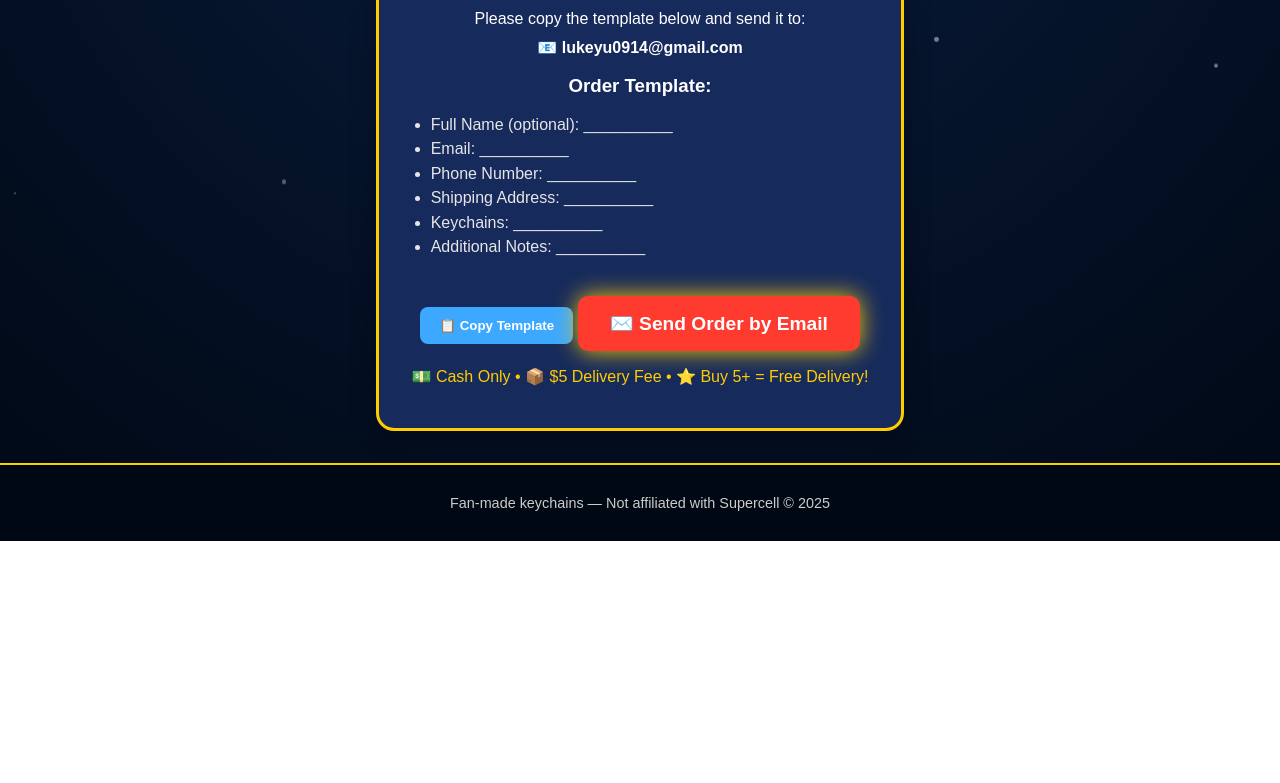
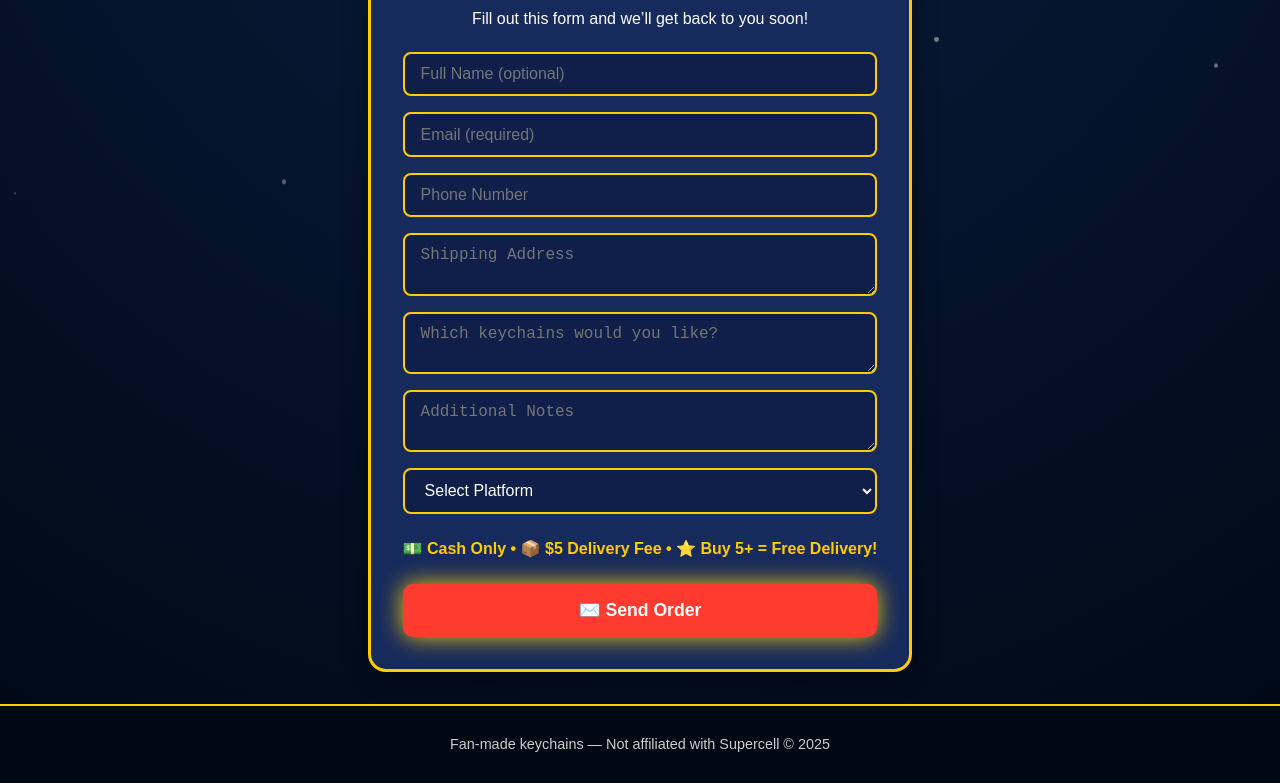
Before and after one commit to MobbBoy/Brawl-Stars-Keychains, a plain HTML site: page order.html in a window 1280 px wide. Shown: the part 303-1086 px from the top of the page. Before the commit the page ends 844 px from the top, so only its background shows below. Drawn offline with Linux system fonts and the light colour scheme.

Commit message:
Add files via upload

```diff
--- a/order.html
+++ b/order.html
@@ -94,57 +94,50 @@
       margin: 0.6rem 0;
     }
 
-    /* COPY BUTTON */
-    .copy-btn {
-      background: #3ca8ff;
-      color: white;
-      padding: 0.7rem 1.2rem;
+    /* FORM STYLING */
+    form {
+      display: flex;
+      flex-direction: column;
+      gap: 1rem;
+      margin-top: 1.5rem;
+    }
+    input, textarea, select {
+      padding: 0.7rem 1rem;
       border-radius: 8px;
-      font-weight: bold;
       border: none;
-      cursor: pointer;
-      margin-top: 1rem;
-      transition: 0.3s;
+      font-size: 1rem;
+      outline: none;
+      background: #0f1f4a;
+      color: #fff;
+      border: 2px solid #ffcc00;
+      transition: 0.2s;
     }
-    .copy-btn:hover {
-      background: #5ec0ff;
-      transform: scale(1.08);
+    input:focus, textarea:focus, select:focus {
+      box-shadow: 0 0 10px #ffcc00;
     }
 
-    /* EMAIL BUTTON */
-    .email-link {
-      display: inline-block;
-      margin-top: 1.5rem;
+    /* SUBMIT BUTTON */
+    button {
       background: #ff3b30;
       color: white;
-      padding: 1rem 2rem;
+      padding: 1rem;
       border-radius: 10px;
-      text-decoration: none;
-      font-size: 1.2rem;
+      border: none;
+      font-size: 1.1rem;
       font-weight: bold;
+      cursor: pointer;
       transition: 0.3s;
       animation: pulse 1.5s infinite alternate;
     }
-    .email-link:hover {
+    button:hover {
       background: #ff665a;
-      transform: scale(1.08);
+      transform: scale(1.05);
     }
     @keyframes pulse {
       from { box-shadow: 0 0 10px rgba(255, 204, 0, 0.6); }
       to { box-shadow: 0 0 25px rgba(255, 204, 0, 1); }
     }
 
-    ul {
-      text-align: left;
-      margin-top: 1rem;
-      padding-left: 1.2rem;
-    }
-    ul li {
-      margin: 0.4rem 0;
-      color: #e6e6e6;
-    }
-
-    /* FOOTER */
     footer {
       background: #000814;
       color: #ccc;
@@ -153,26 +146,6 @@
       font-size: 0.9rem;
       z-index: 2;
       border-top: 2px solid #ffcc00;
-    }
-
-    /* POPUP */
-    .popup {
-      display: none;
-      position: fixed;
-      top: 20px;
-      right: 20px;
-      background: #ffcc00;
-      color: #0a1e40;
-      padding: 0.8rem 1.2rem;
-      border-radius: 8px;
-      font-weight: bold;
-      box-shadow: 0 0 15px rgba(0, 0, 0, 0.4);
-      z-index: 999;
-      animation: fadein 0.5s;
-    }
-    @keyframes fadein {
-      from { opacity: 0; transform: translateY(-10px); }
-      to { opacity: 1; transform: translateY(0); }
     }
   </style>
 </head>
@@ -185,47 +158,40 @@
   </header>
 
   <div class="order-box">
-    <h2>How to Order</h2>
-    <p>Please copy the template below and send it to:</p>
-    <p><strong>📧 lukeyu0914@gmail.com</strong></p>
+    <h2>Order Form</h2>
+    <p>Fill out this form and we’ll get back to you soon!</p>
 
-    <h3>Order Template:</h3>
-    <ul id="order-template">
-      <li>Full Name (optional): __________</li>
-      <li>Email: __________</li>
-      <li>Phone Number: __________</li>
-      <li>Shipping Address: __________</li>
-      <li>Keychains: __________</li>
-      <li>Additional Notes: __________</li>
-    </ul>
+    <form action="https://formspree.io/f/xanpkbal" method="POST">
+      <input type="text" name="Full Name" placeholder="Full Name (optional)" />
+      <input type="email" name="Email" placeholder="Email (required)" required />
+      <input type="tel" name="Phone" placeholder="Phone Number" />
+      <textarea name="Address" placeholder="Shipping Address" required></textarea>
+      <textarea name="Keychains" placeholder="Which keychains would you like?" required></textarea>
+      <textarea name="Notes" placeholder="Additional Notes"></textarea>
 
-    <button class="copy-btn" onclick="copyTemplate()">📋 Copy Template</button>
+      <select name="Platform" required>
+        <option value="">Select Platform</option>
+        <option value="Instagram">Instagram</option>
+        <option value="TikTok">TikTok</option>
+        <option value="Other">Other</option>
+      </select>
 
-    <a class="email-link" href="mailto:lukeyu0914@gmail.com?subject=Keychain Order&body=Full%20Name:%0D%0AEmail:%0D%0APhone:%0D%0AAddress:%0D%0AKeychains:%0D%0ANotes:">
-      ✉️ Send Order by Email
-    </a>
+      <p style="color:#ffcc00; font-weight:bold;">
+        💵 Cash Only • 📦 $5 Delivery Fee • ⭐ Buy 5+ = Free Delivery!
+      </p>
 
-    <p style="margin-top: 1rem; color:#ffcc00;">💵 Cash Only • 📦 $5 Delivery Fee • ⭐ Buy 5+ = Free Delivery!</p>
+      <button type="submit">✉️ Send Order</button>
+    </form>
   </div>
 
   <footer>
     <p>Fan-made keychains — Not affiliated with Supercell © <span id="year"></span></p>
   </footer>
 
-  <div id="popup" class="popup">✅ Template copied!</div>
-
   <script>
-    function copyTemplate() {
-      const template = document.getElementById("order-template").innerText;
-      navigator.clipboard.writeText(template).then(() => {
-        const popup = document.getElementById("popup");
-        popup.style.display = "block";
-        setTimeout(() => popup.style.display = "none", 2000);
-      });
-    }
-
     document.getElementById("year").textContent = new Date().getFullYear();
 
+    // Floating stars animation
     const starsContainer = document.querySelector(".stars");
     for (let i = 0; i < 25; i++) {
       const star = document.createElement("div");
```
